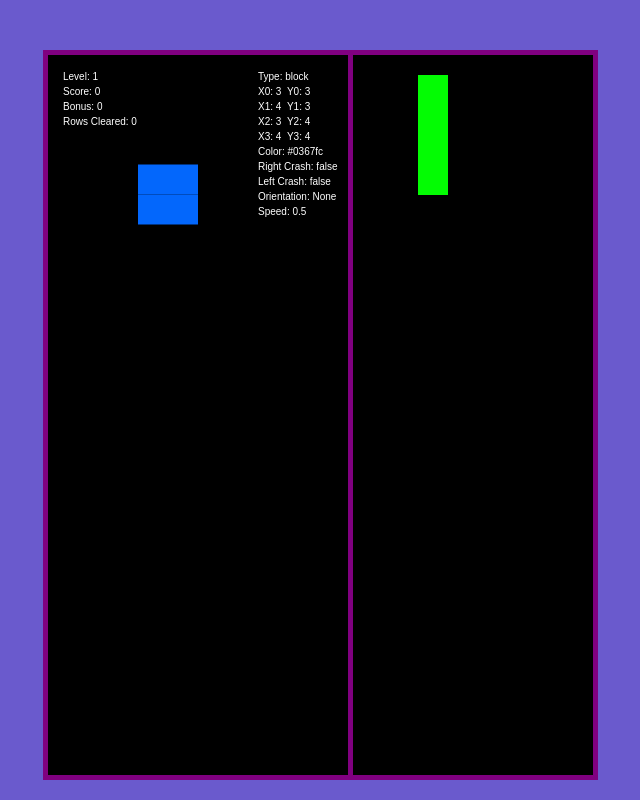
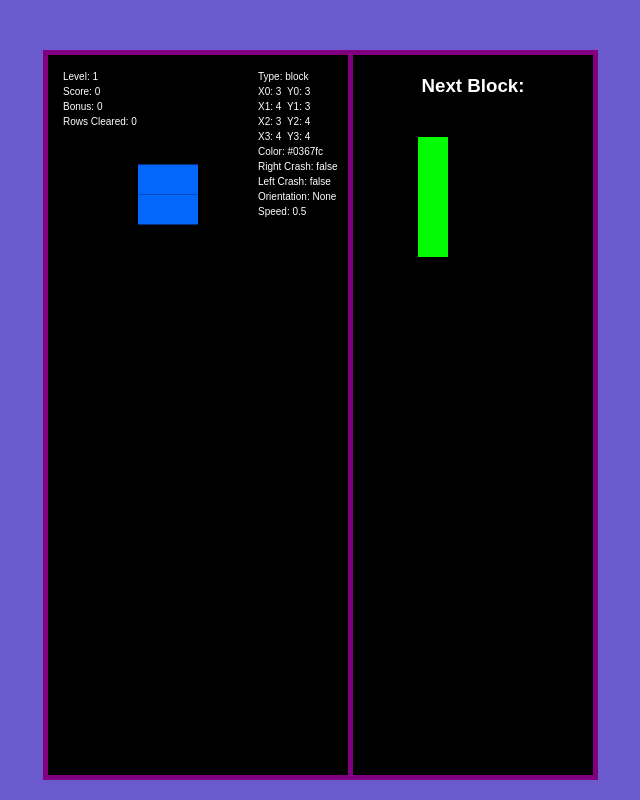
Before and after one commit to mlacosta/Marian-TETRIS, a plain HTML site: page index.html in a window 1280 px wide. Shown: the whole page, without its empty margins (57-697 px from the left). Drawn offline with Linux system fonts and the light colour scheme; a web font is replaced by a local one.

Commit message:
fixed text

```diff
--- a/index.html
+++ b/index.html
@@ -15,6 +15,7 @@
         <div id="message">Level UP!</div>
         <canvas id= "playfield" width="300" height="720"></canvas>
         <div id="info">
+            <h3 id='next-block'>Next Block:</h3>
             <canvas id="next" width="120" height="120"></canvas>
         </div>
     </section>
--- a/resources/CSS/style.css
+++ b/resources/CSS/style.css
@@ -71,3 +71,8 @@ body{
 
     margin: 20px 65px;
 }
+
+#next-block{
+    text-align: center;
+    margin: 20px 0;
+}
--- a/resources/JS/game.js
+++ b/resources/JS/game.js
@@ -1,5 +1,6 @@
 import {increaseSound} from './main.js' ;
 let levelUp = new Audio('./resources/sounds/levelUp.wav');
+const nextText = document.getElementById('next-block');
 
 export let levelUpflag = false;
 export const setLevelUpflag = (value)=>{
@@ -210,7 +211,7 @@ export class Game{
                 break;
 
             case(4):
-                this.textColor = "#fff";
+                this.textColor = "#000";
                 color ="#ffe6b3";
                 break;
             case(5):
@@ -246,6 +247,7 @@ export class Game{
 
         this.replaceBg(this.bgColor,color);
         this.bgColor = color;
+        nextText.style.color = this.textColor;
 
     }
 
```
